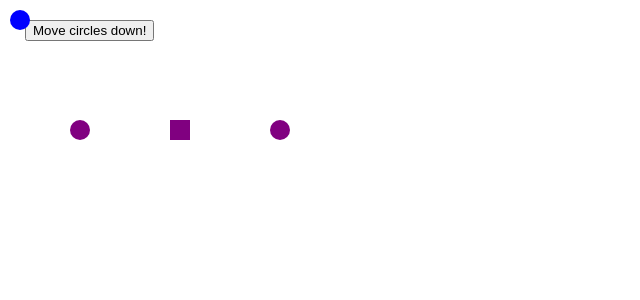
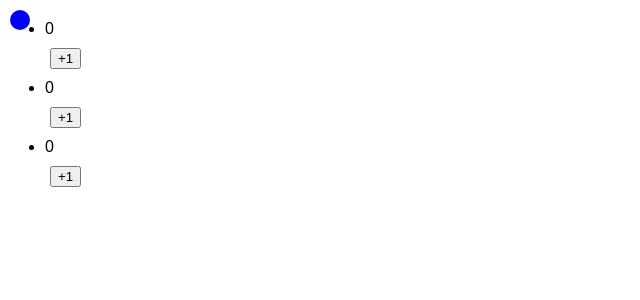
Before and after one commit to mich-deg/learn-react, a React (Vite) app: page / in a window 1280 px wide. Shown: the top 300 px of the page, without its empty margins (0-640 px from the left). Built offline with nearby package versions, Linux system fonts and the light colour scheme.

Commit message:
replacing items in an array

```diff
--- a/src/App.jsx
+++ b/src/App.jsx
@@ -3,7 +3,8 @@
 // import Form4 from "./component/Form4";
 // import List from "./component/List";
 // import List2 from "./component/List2";
-import ShapeEditor from "./component/ShapeEditor";
+// import ShapeEditor from "./component/ShapeEditor";
+import CounterList from "./component/CounterList";
 
 const App = () => {
   const [position, setPosition] = useState({
@@ -40,7 +41,8 @@
       {/* <Form4 /> */}
       {/* <List />
       <List2 /> */}
-      <ShapeEditor />
+      {/* <ShapeEditor /> */}
+      <CounterList />
     </div>
   );
 };
--- /dev/null
+++ b/src/component/CounterList.jsx
@@ -0,0 +1,34 @@
+import React, { useState } from "react";
+
+let initialCounters = [0, 0, 0];
+
+const CounterList = () => {
+  const [counters, setCounters] = useState(initialCounters);
+
+  function handleClick(index){
+    const nextCounters = counters.map((c, i) => {
+        if(i===index){
+            return c + 1;
+        } else {
+            return c;
+        }
+    })
+
+    setCounters(nextCounters)
+
+  }
+
+  return (
+    <ul>
+      {counters.map((counter, i) => (
+        <li key={i}>
+          {counter} <button onClick={()=>{
+            handleClick(i)
+          }}>+1</button>
+        </li>
+      ))}
+    </ul>
+  );
+};
+
+export default CounterList;
```
